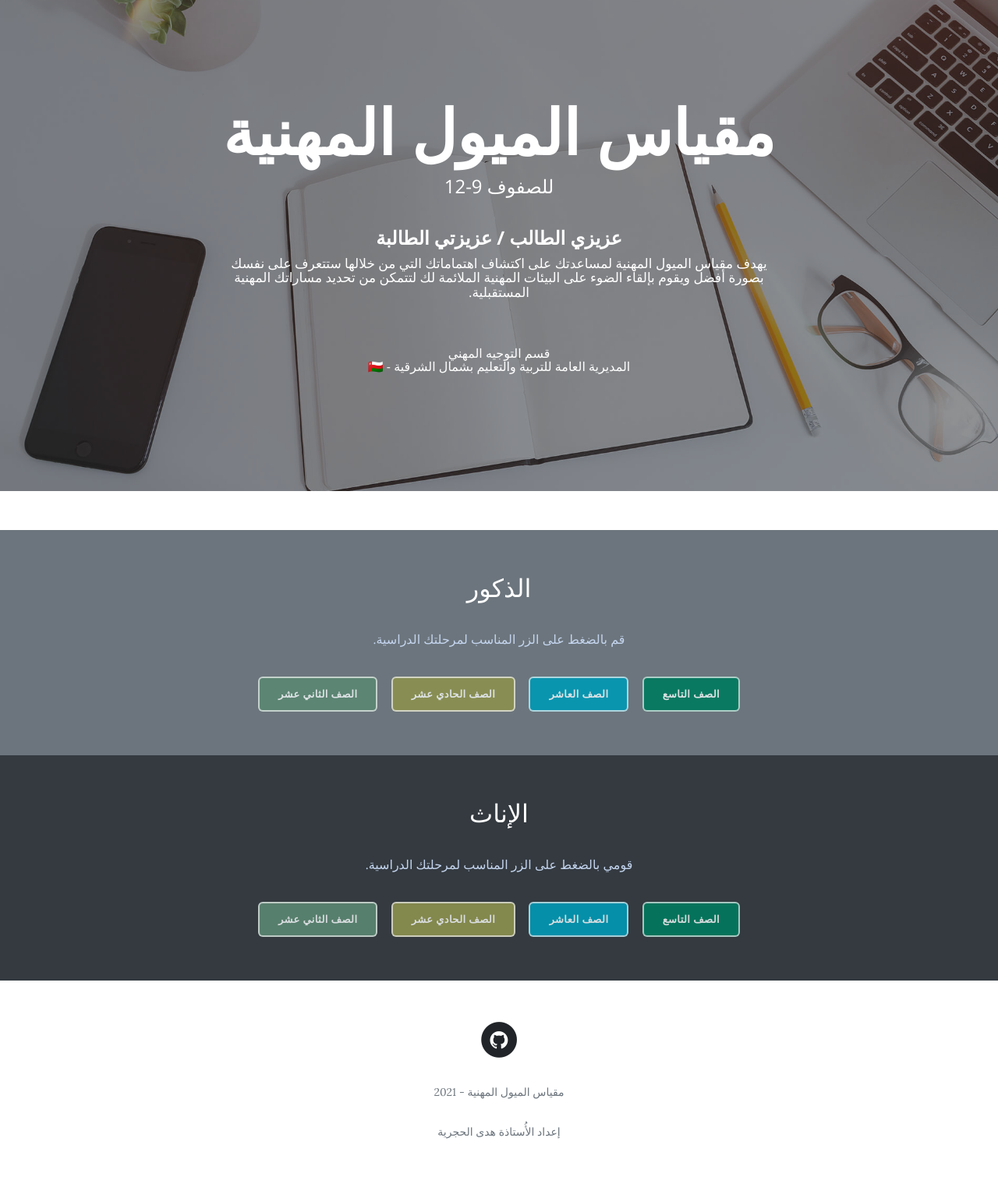
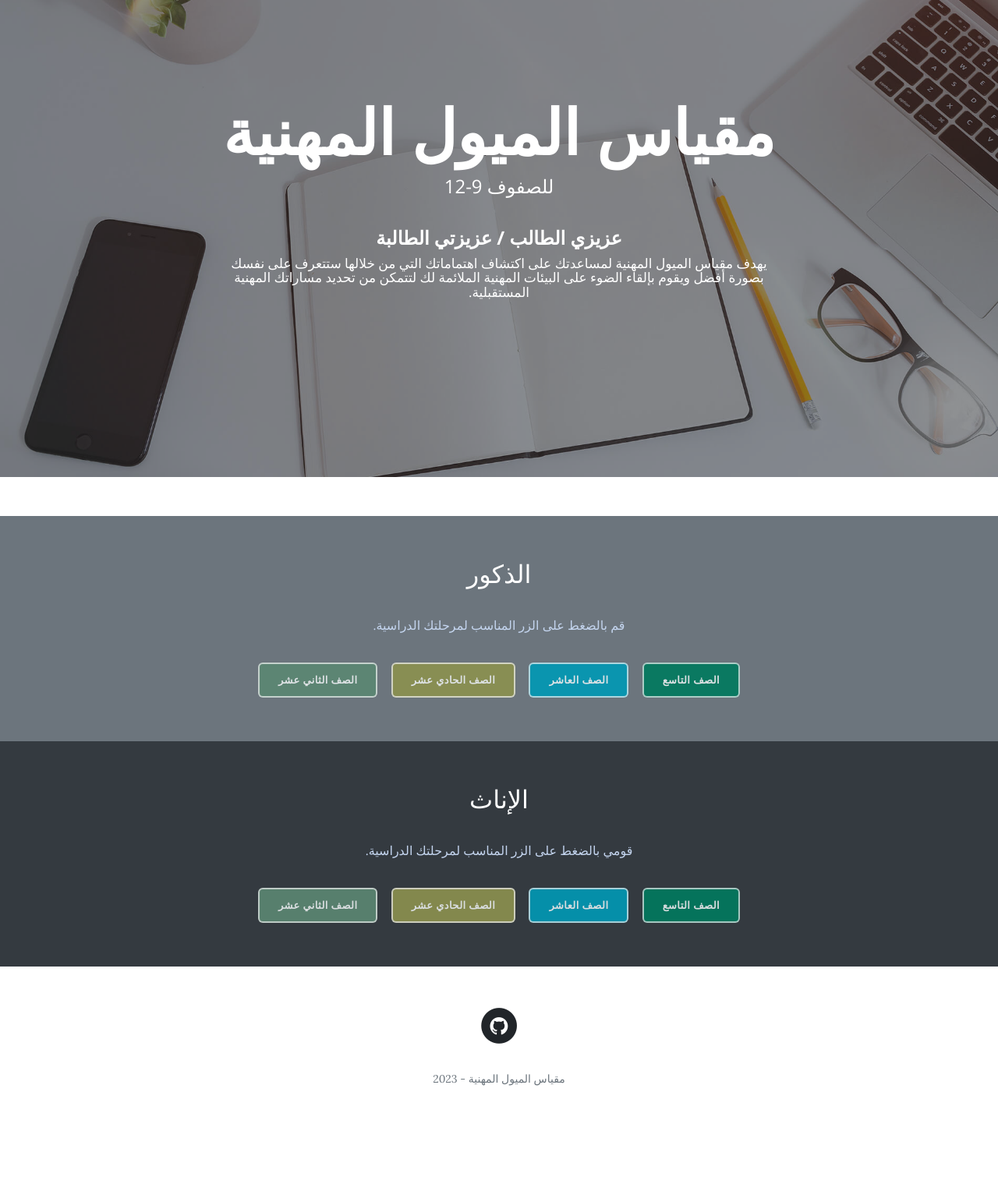
Before and after one commit to omr00t/Semati, a Django app: page /tests/ in a window 1280 px wide. Shown: the whole page at 78% size. After the commit the page ends 1393 px from the top, so only its background shows below. Run offline with Django 3.2, Linux system fonts and the light colour scheme; some libraries are stand-ins or nearby versions.

Commit message:
update v0.1

```diff
--- a/test1/templates/index.html
+++ b/test1/templates/index.html
@@ -26,9 +26,9 @@
 						<span class="subheading" style="font-weight:bold;">عزيزي الطالب / عزيزتي الطالبة</span>
 						<span class="subheading" style="font-size: 85%;">يهدف مقياس الميول المهنية لمساعدتك على اكتشاف اهتماماتك التي من خلالها ستتعرف على نفسك بصورة أفضل ويقوم بإلقاء الضوء على البيئات المهنية الملائمة لك لتتمكن من تحديد مساراتك المهنية المستقبلية.</span>
 						<span class="subheading" style="font-size: 80%; margin-top: 60px;">
-قسم التوجيه المهني
+<!-- قسم التوجيه المهني -->
 							<br>
-المديرية العامة للتربية والتعليم بشمال الشرقية - 🇴🇲
+<!-- المديرية العامة للتربية والتعليم بشمال الشرقية - 🇴🇲 -->
 						</span>
                     </div>
                 </div>
@@ -70,8 +70,8 @@
                     <ul class="list-inline text-center">
                         <li class="list-inline-item"><span class="fa-stack fa-lg"><i class="fa fa-circle fa-stack-2x"></i><i class="fa fa-github fa-stack-1x fa-inverse" onclick="window.open('https://github.com/omr00t/Semati','_blank');"></i></span></li>
                     </ul>
-                    <p class="text-muted copyright">مقياس الميول المهنية - 2021</p>
-                    <p class="text-muted copyright">إعداد الأُستاذة هدى الحجرية</p>
+                    <p class="text-muted copyright">مقياس الميول المهنية - 2023</p>
+                    <p class="text-muted copyright"></p>
                 </div>
             </div>
         </div>
--- a/test1/templates/take_test.html
+++ b/test1/templates/take_test.html
@@ -225,7 +225,7 @@ location.href = "{{ full_url }}";
                 </tfoot>
             </table>
 
-	<h6 style="text-align: right; margin-top: 80px;">*يمكنك الضغط على البيئة لمعرفة المزيد عنها..</h6>
+	<!-- <h6 style="text-align: right; margin-top: 80px;">*يمكنك الضغط على البيئة لمعرفة المزيد عنها..</h6> -->
 	<div dir="ltr">
 		<h6 style="text-align: right; margin-top: 40px;">{% now "d/m/Y h:i:s A" %} :تاريخ التطبيق</h6>
 	</div>
@@ -242,8 +242,8 @@ location.href = "{{ full_url }}";
                     <ul class="list-inline text-center">
                        <li class="list-inline-item"><span class="fa-stack fa-lg"><i class="fa fa-circle fa-stack-2x"></i><i class="fa fa-github fa-stack-1x fa-inverse" onclick="window.open('https://github.com/omr00t/Semati','_blank');"></i></span></li>
                     </ul>
-                    <p class="text-muted copyright">مقياس الميول المهنية - 2021</p>
-                    <p class="text-muted copyright">إعداد الأُستاذة هدى الحجرية</p>
+                    <p class="text-muted copyright">مقياس الميول المهنية - 2023</p>
+                    <!-- <p class="text-muted copyright">إعداد الأُستاذة هدى الحجرية</p> -->
                 </div>
             </div>
         </div>
```
Also changed, not shown: README.md, db.sqlite3, test1/templatetags/filters.py (line endings or trailing spaces).
